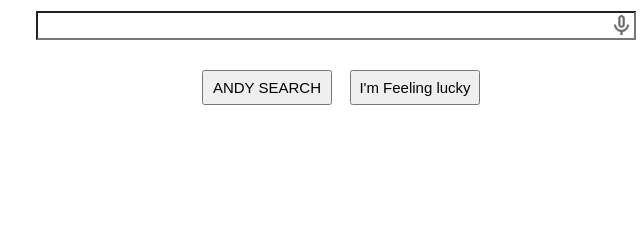
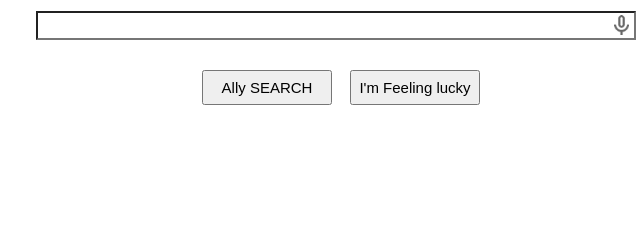
Before and after one commit to asipple1/Google-home-page, a plain HTML site: page index.html in a window 1280 px wide. Shown: the part 389-629 px from the top of the page, 304-944 px from the left. Drawn offline with Linux system fonts and the light colour scheme.

Commit message:
Changed from Andy to ally

```diff
--- a/index.html
+++ b/index.html
@@ -23,7 +23,7 @@
             <form>
         <input type="search">
             <button name="Search">
-            ANDY SEARCH
+            Ally SEARCH
             </button>
             <button name="I'm Feeling lucky">I'm Feeling lucky</button>
             </form>
```
